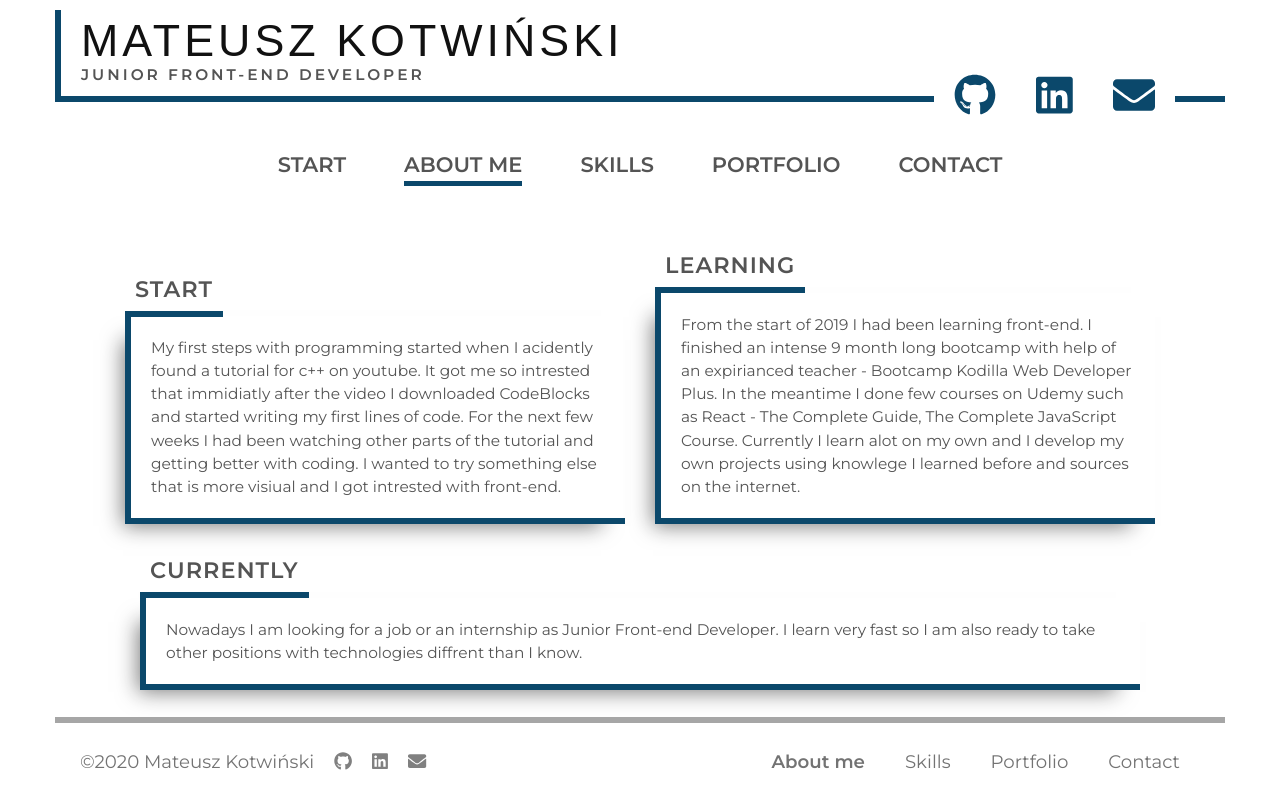
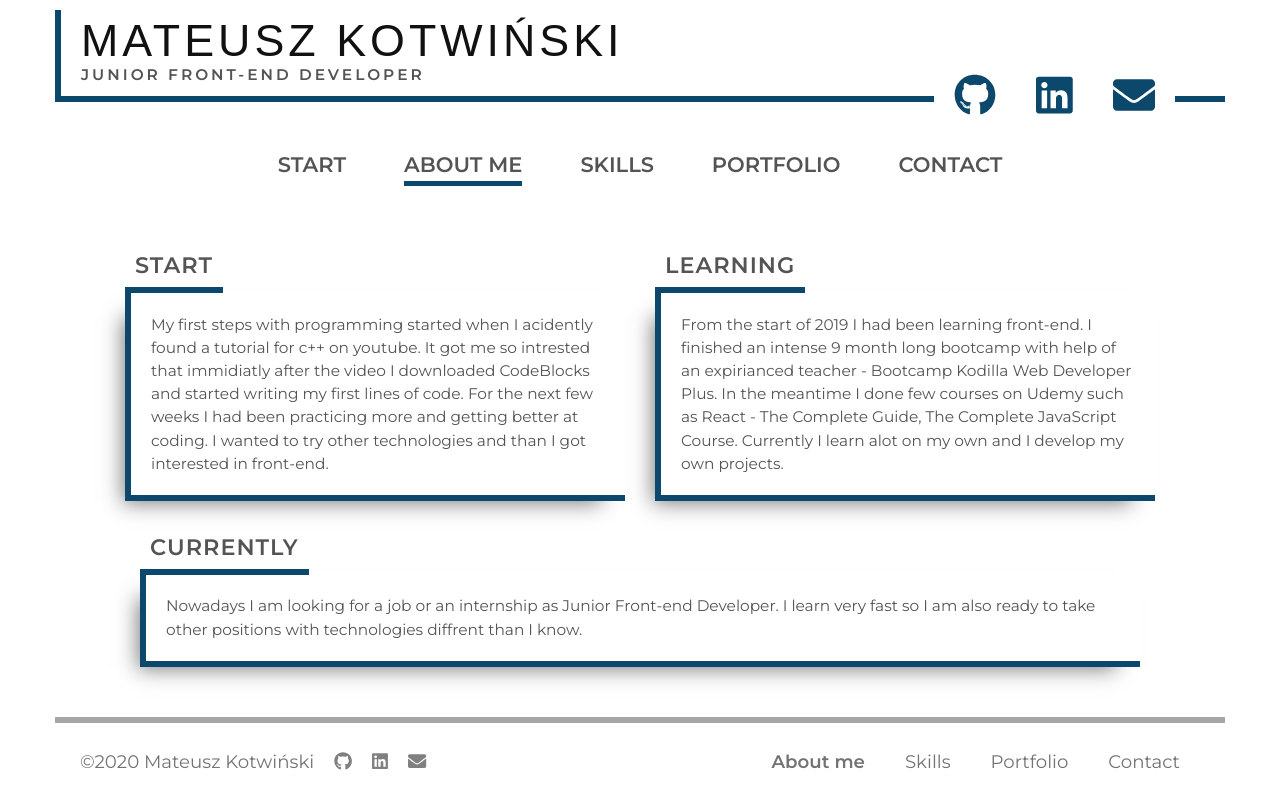
Before and after one commit to Kotwin98/portfolio_pl, a React (Create React App) app: page /about in a window 1280 px wide. Built offline with nearby package versions, Linux system fonts and the light colour scheme; a web font is replaced by a local one.

Commit message:
Improve text

```diff
--- a/src/components/pages/AboutPage.js
+++ b/src/components/pages/AboutPage.js
@@ -10,7 +10,7 @@ const AboutPage = () => {
           <span className="about_title">Start</span>
           <p className="about_text">
             My first steps with programming started when I acidently found a tutorial for c++ on youtube. It got me so intrested that immidiatly after the video I downloaded CodeBlocks and started writing my first lines of code.
-            For the next few weeks I had been watching other parts of the tutorial and getting better with coding. I wanted to try something else that is more visiual and I got intrested with front-end.
+            For the next few weeks I had been practicing more and getting better at coding. I wanted to try other technologies and than I got interested in front-end.
           </p>
         </Col>
         <Col md={5}>
@@ -18,7 +18,7 @@ const AboutPage = () => {
           <p className="about_text">
             From the start of 2019 I had been learning front-end. I finished an intense 9 month long bootcamp with help of an expirianced teacher - Bootcamp Kodilla Web Developer Plus.
             In the meantime I done few courses on Udemy such as React - The Complete Guide, The Complete JavaScript Course.
-            Currently I learn alot on my own and I develop my own projects using knowlege I learned before and sources on the internet.
+            Currently I learn alot on my own and I develop my own projects.
           </p>
         </Col>
       </Row>
--- a/src/components/pages/HomePage.js
+++ b/src/components/pages/HomePage.js
@@ -7,7 +7,7 @@ const HomePage = () => {
       <span className="home_header">Hi!</span>
       <p className="home_text">
         My name is Mateusz Kotwiński.
-        About 18 months ago I planned to become a Front-end Developer.
+        About 1,5 years ago I planned to become a Front-end Developer.
         I finished an intense 9 month long bootcamp with
         help of an expirianced teacher - Bootcamp Web Developer Plus in Kodilla.
         I also finished a few interesting courses on Udemy and I had spend a lot of time studying on my own.
```
